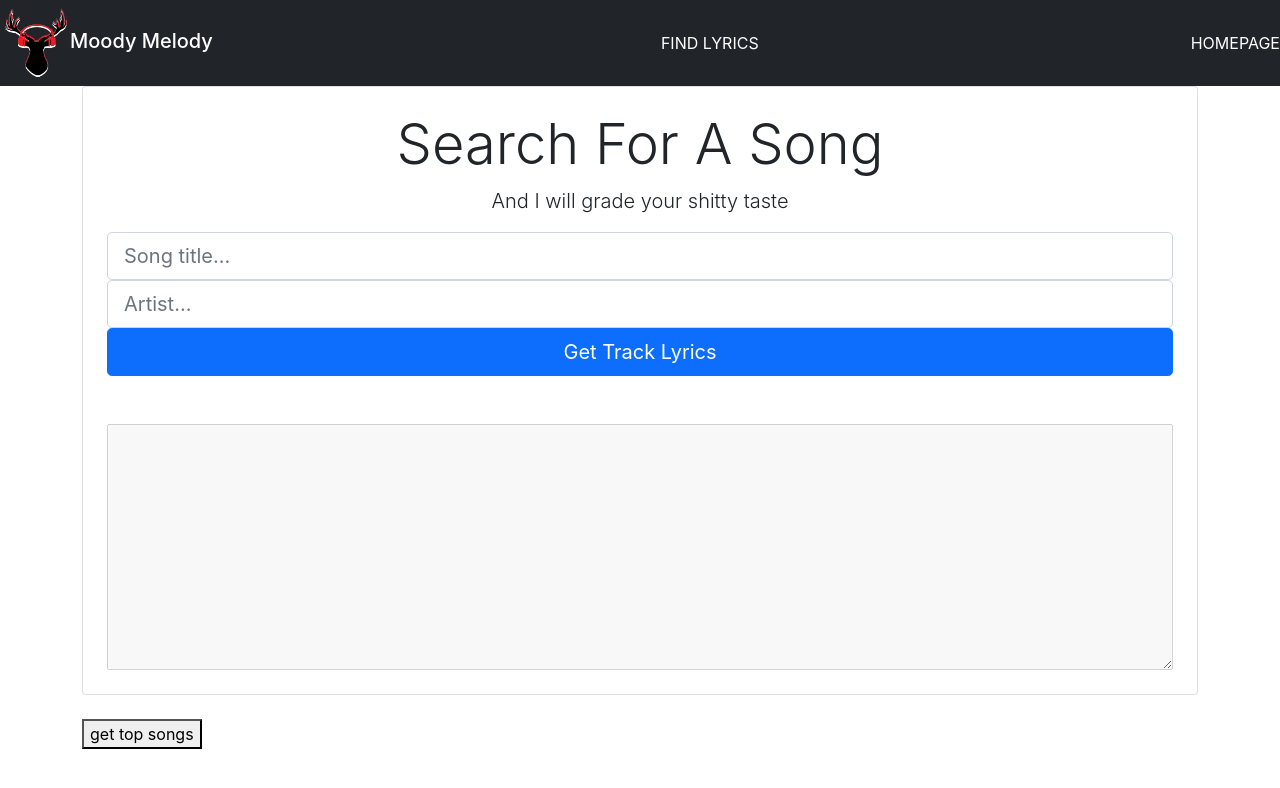
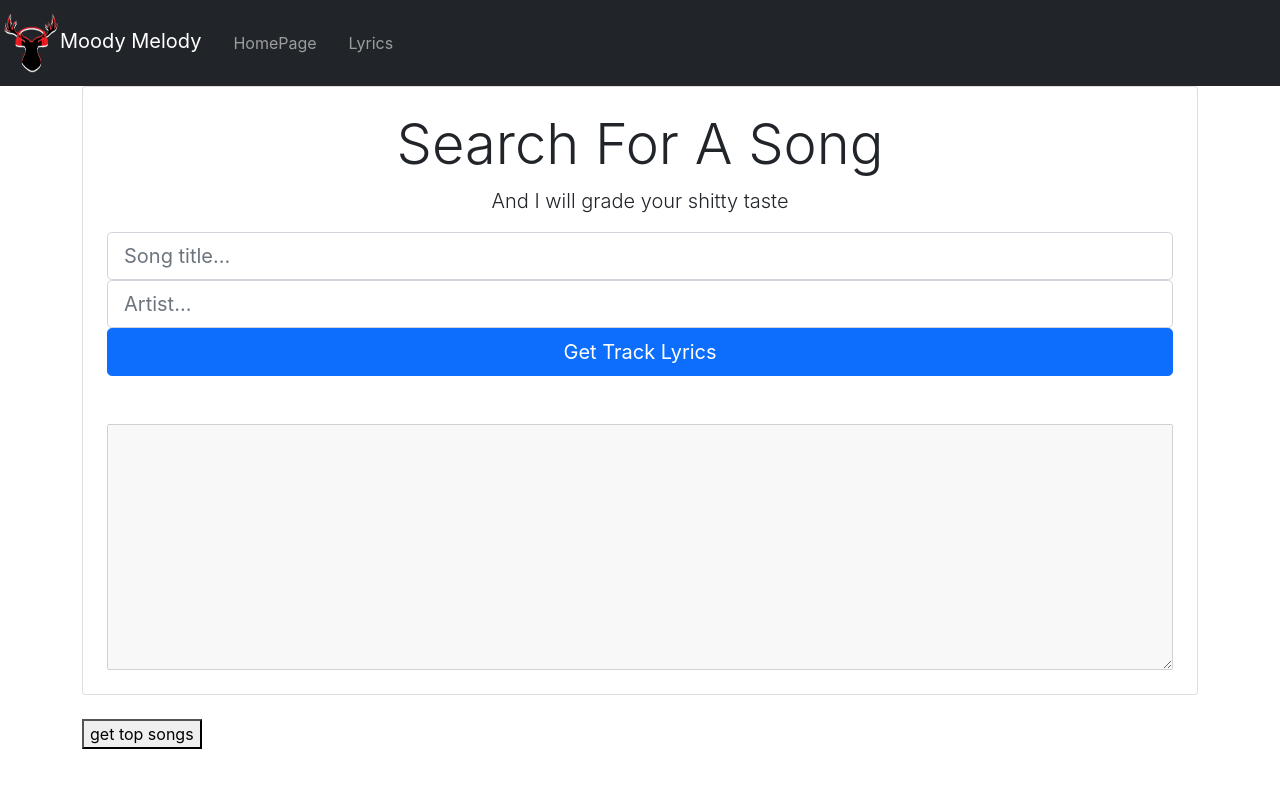
Before and after one commit to Hackathon-Buddies/MoodyMelody, a React (Create React App) app: page /lyrics in a window 1280 px wide. Shown: the top 788 px of the page. Built offline with nearby package versions, Linux system fonts and the light colour scheme.

Commit message:
Fixed Navbar,its 3am

```diff
--- a/src/Components/NavBar/Navbar.css
+++ b/src/Components/NavBar/Navbar.css
@@ -1,15 +1,4 @@
-.navbar-item {
-    display: flex;
-    justify-content: center;
-    align-items: center;
-    margin-left: 30px;
-    color: white;
-    text-decoration: white;
-    text-transform: uppercase;
-    outline: none;
+.nav-item {
+    padding-right: .5rem !important;
+    padding-left: .5rem !important;
   }
-
-  .navbar {
-    display: flex;
-    flex-direction: row;
-  }
--- a/src/Components/NavBar/Navbar.js
+++ b/src/Components/NavBar/Navbar.js
@@ -4,10 +4,24 @@ import './Navbar.css'
 
 const Navbar = () => {
   return (
-    <nav className="navbar navbar-dark bg-dark ">
-      <div><span className="navbar-brand mb-0 h1 "><img src={logo} alt="Welcome to Moody Melody" width="70" height="70" />Moody Melody </span></div>
-      <div><a href="/lyrics" className="navbar-item">Find Lyrics</a></div>
-      <div><a href="/" className="navbar-item">Homepage</a></div>
+    // <nav className="navbar navbar-dark bg-dark ">
+    //   <div><span className="navbar-brand mb-0 h1 "><img src={logo} alt="Welcome to Moody Melody" width="70" height="70" />Moody Melody </span></div>
+    //   <div><a href="/lyrics" className="navbar-item">Find Lyrics</a></div>
+    //   <div><a href="/" className="navbar-item">Homepage</a></div>
+    // </nav>
+
+    <nav class="navbar navbar-expand navbar-dark bg-dark">
+      <a class="navbar-brand" href="#"><img src={logo} alt="Welcome to Moody Melody" width="60" height="60" />Moody Melody </a>
+      <div>
+        <ul class="navbar-nav mr-auto">
+          <li class="nav-item active">
+            <a class="nav-link" href="/">HomePage</a>
+          </li>
+          <li class="nav-item ">
+            <a class="nav-link" href="/lyrics">Lyrics</a>
+          </li>
+        </ul>
+      </div>
     </nav>
   );
 };
```
